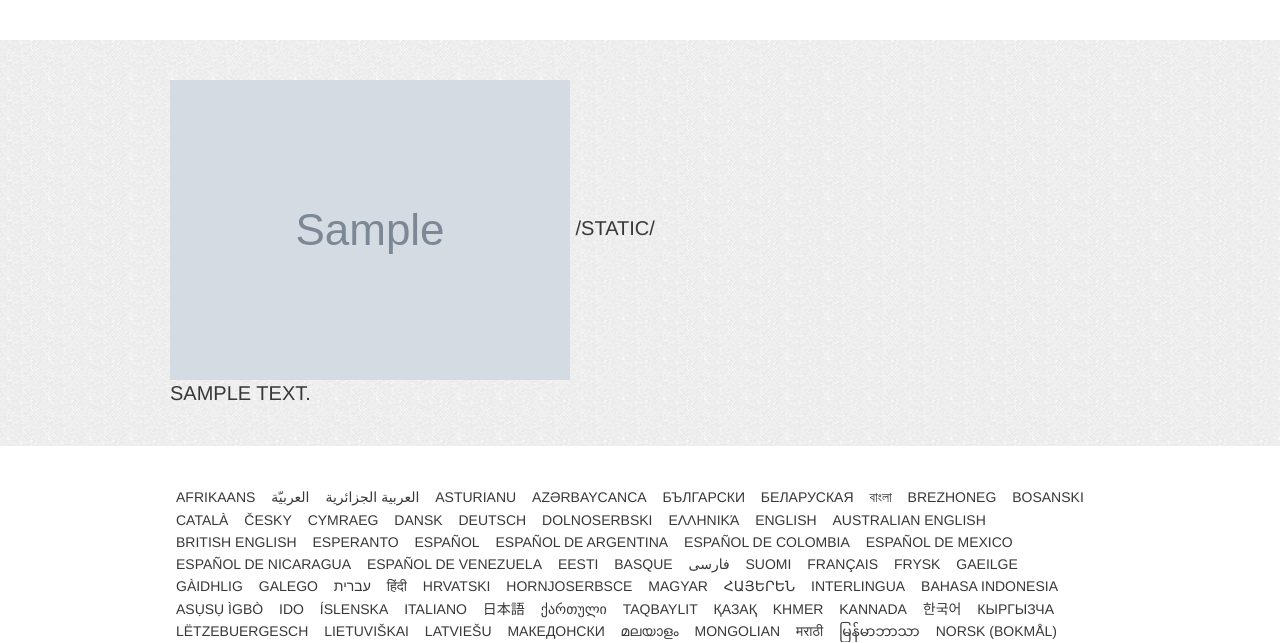
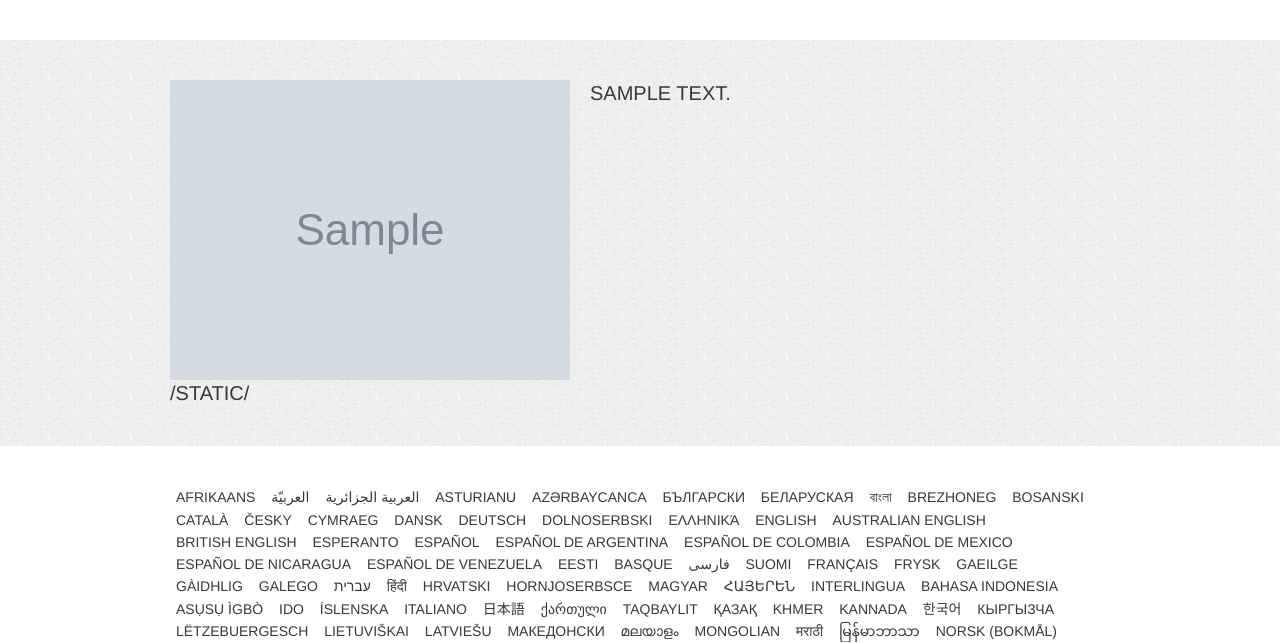
Before and after one commit to hagyma/xutt, a Django app: template templates/page.html in a window 1280 px wide. Shown: the part 85-728 px from the top of the page. Run offline with Django 3.2, Linux system fonts and the light colour scheme; the template is opened without the code that fills it: most values are stand-ins (such as "Sample title", 1, 10 or a date in 2020); grey boxes marked "Sample" are stand-in pictures; some libraries are stand-ins or nearby versions.

Commit message:
image wrapper style

```diff
--- a/static/css/style.css
+++ b/static/css/style.css
@@ -72,8 +72,6 @@
     color: #474747;
 }
 
-
-
 #content_wrapper{
     background-image: url('/static/img/content_bg.png');
     background-repeat: repeat;
@@ -88,6 +86,13 @@
     margin-bottom: 40px;
 }
 
+.image_wrapper{
+    float:left;
+    max-width:400px;
+    min-width:200px;
+    margin: 0 20px 0 0;
+}
+
 #footer{
     color: #828282;
     margin-top: 40px;
```
